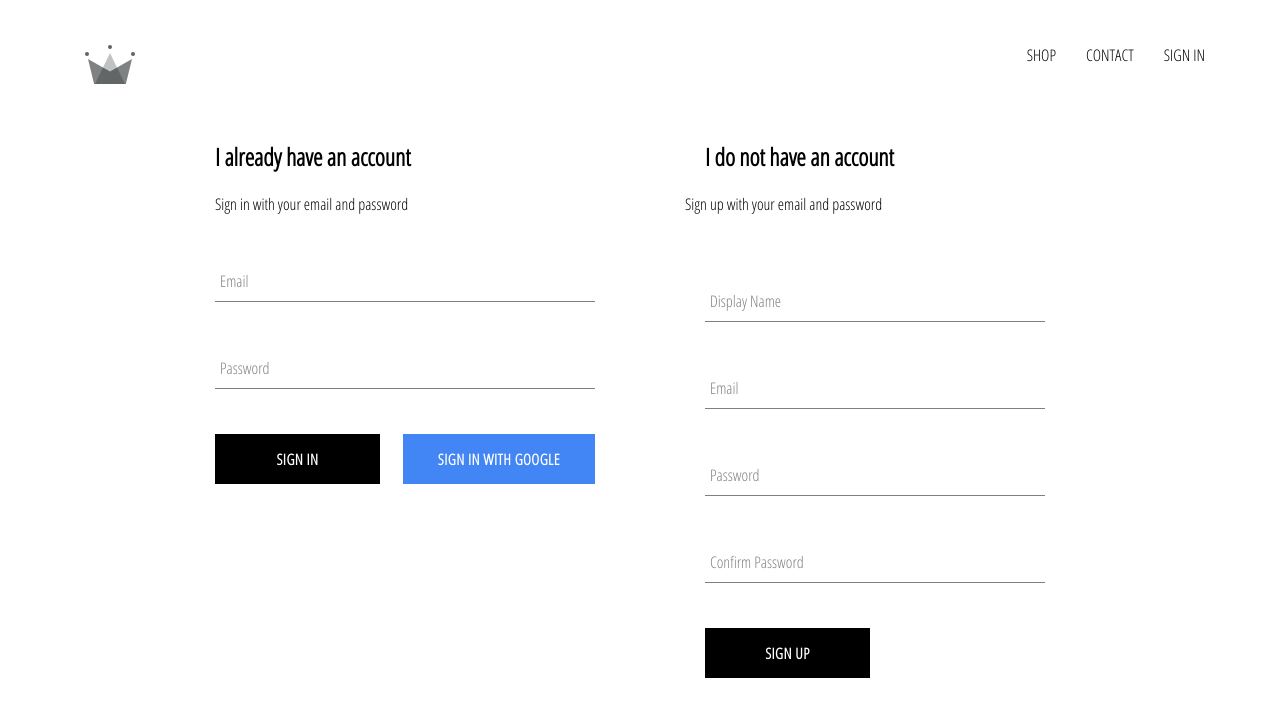
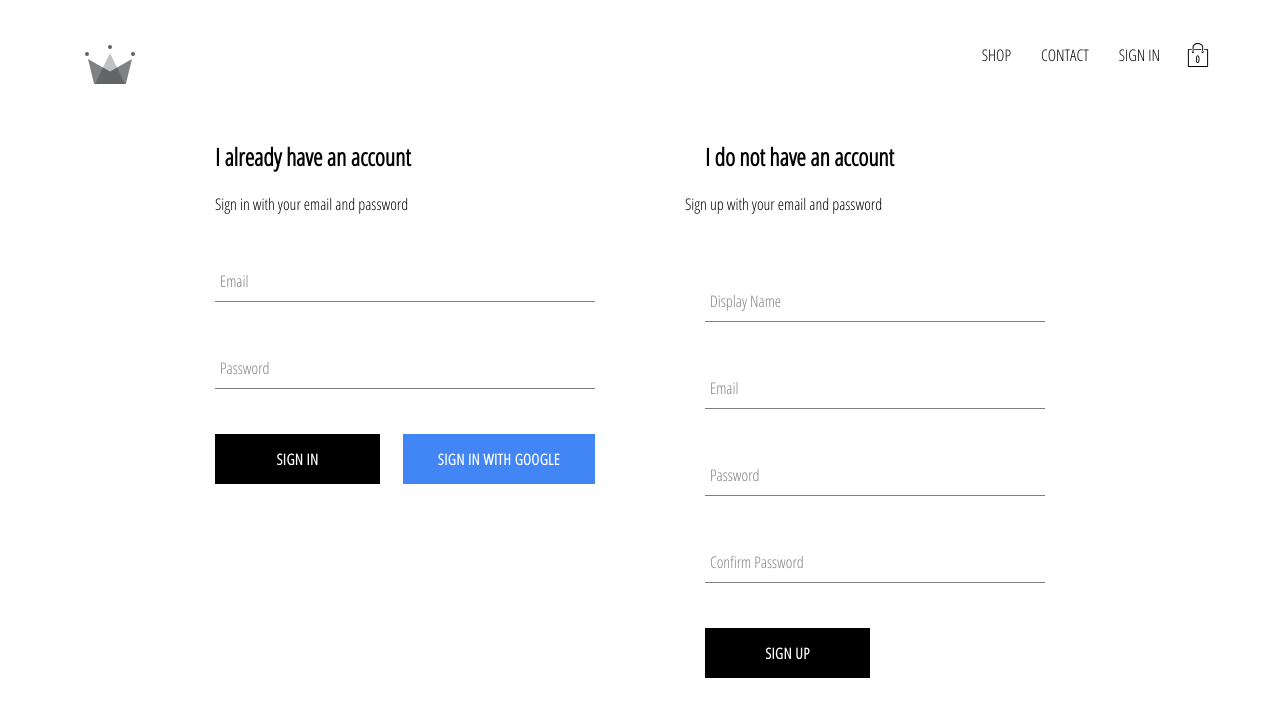
Before and after one commit to aaronfand/crwn-clothing, a React (Create React App) app: page /signin in a window 1280 px wide. Shown: the top 716 px of the page. Built offline with nearby package versions, Linux system fonts and the light colour scheme; no server answers.

Commit message:
CartIcon CartDropdown

```diff
--- /dev/null
+++ b/src/components/cart-dropdown/cart-dropdown.component.jsx
@@ -0,0 +1,14 @@
+import React from 'react';
+
+import './cart-dropdown.styles.scss';
+import CustomButton from '../custom-button/custom-button.component';
+
+const CartDropdown = () => (
+	<div className='cart-dropdown'>
+		<div className='cart-items'>
+		</div>
+		<CustomButton>GO TO CHECKOUT</CustomButton>
+	</div>
+)
+
+export default CartDropdown;
--- /dev/null
+++ b/src/components/cart-dropdown/cart-dropdown.styles.scss
@@ -0,0 +1,24 @@
+.cart-dropdown {
+	position: absolute;
+	width: 240px;
+	height: 340px;
+	display: flex;
+	flex-direction: column;
+	padding: 20px;
+	border: 1px solid black;
+	background-color: white;
+	top: 90px;
+	right: 40px;
+	z-index: 5;
+
+	.cart-items {
+	  height: 240px;
+	  display: flex;
+	  flex-direction: column;
+	  overflow: scroll;
+	}
+
+	button {
+	  margin-top: auto;
+	}
+  }
--- /dev/null
+++ b/src/components/cart-icon/cart-icon.component.jsx
@@ -0,0 +1,21 @@
+import React from 'react';
+import { connect } from 'react-redux';
+
+import { ReactComponent as ShoppingIcon } from '../../assets/shopping-bag.svg';
+import './cart-icon.styles.scss';
+import { toggleCartHidden } from '../../redux/cart/cart.actions';
+
+const CartIcon = ({toggleCartHidden}) => (
+	<div className="cart-icon">
+		<ShoppingIcon className='shopping-icon' onClick={toggleCartHidden} />
+		<span className="item-count">0</span>
+	</div>
+)
+
+
+const mapDispatchToProps = dispatch => ({
+	toggleCartHidden: () => dispatch(toggleCartHidden())
+  })
+
+
+export default connect(null, mapDispatchToProps)(CartIcon);
--- /dev/null
+++ b/src/components/cart-icon/cart-icon.styles.scss
@@ -0,0 +1,21 @@
+.cart-icon {
+	width: 45px;
+	height: 45px;
+	position: relative;
+	display: flex;
+	align-items: center;
+	justify-content: center;
+	cursor: pointer;
+
+	.shopping-icon {
+	  width: 24px;
+	  height: 24px;
+	}
+
+	.item-count {
+	  position: absolute;
+	  font-size: 10px;
+	  font-weight: bold;
+	  bottom: 12px;
+	}
+  }
--- a/src/components/header/header.component.jsx
+++ b/src/components/header/header.component.jsx
@@ -5,9 +5,10 @@
 import './header.styles.scss';
 import { ReactComponent as Logo } from '../../assets/crown.svg';
 import { auth } from '../../firebase/firebase.utils';
+import CartIcon from '../cart-icon/cart-icon.component';
+import CartDropdown from '../cart-dropdown/cart-dropdown.component';
 
-
-const Header = ({ currentUser }) => (
+const Header = ({ currentUser, hidden }) => (
 	<div className="header">
 		<Link className="logo-container" to="/">
 			<Logo className="logo" />
@@ -21,14 +22,19 @@
 					:
 					<Link className="option" to="/signin">SIGN IN</Link>
 			}
+			<CartIcon />
 		</div>
-	</div >
+		{
+			hidden ? null : <CartDropdown />
+		}
+	</div>
 
 )
 
 
-const mapStateToProps = state => ({
-	currentUser: state.user.currentUser
+const mapStateToProps = ({user: {currentUser}, cart: {hidden}}) => ({
+	currentUser,
+	hidden
 })
 
 
--- /dev/null
+++ b/src/redux/cart/cart.actions.js
@@ -0,0 +1,5 @@
+import{ CartActionTypes } from './cart.types';
+
+export const toggleCartHidden = () => ({
+	type: CartActionTypes.TOGGLE_CART_HIDDEN
+})
--- /dev/null
+++ b/src/redux/cart/cart.reducer.js
@@ -0,0 +1,19 @@
+import{ CartActionTypes } from './cart.types';
+
+const INITIAL_STATE = {
+	hidden: true
+}
+
+const cartReducer = (state = INITIAL_STATE, action) => {
+	switch(action.type) {
+		case CartActionTypes.TOGGLE_CART_HIDDEN:
+			return {
+				...state,
+				hidden: !state.hidden
+			};
+		default:
+			return state;
+	}
+}
+
+export default cartReducer;
--- /dev/null
+++ b/src/redux/cart/cart.types.js
@@ -0,0 +1,3 @@
+export const CartActionTypes = {
+	TOGGLE_CART_HIDDEN: "TOGGLE_CART_HIDDEN"
+}
--- a/src/redux/root-reducer.js
+++ b/src/redux/root-reducer.js
@@ -1,8 +1,10 @@
 import { combineReducers } from 'redux';
 
 import userReducer from './user/user-reducer';
+import cartReducer from './cart/cart.reducer' ;
 
 
 export default combineReducers({
-	user: userReducer
+	user: userReducer,
+	cart: cartReducer
 });
```
Also changed, not shown: src/assets/shopping-bag.svg (added), 1 other file (tests, documents, lock files or other folders).
